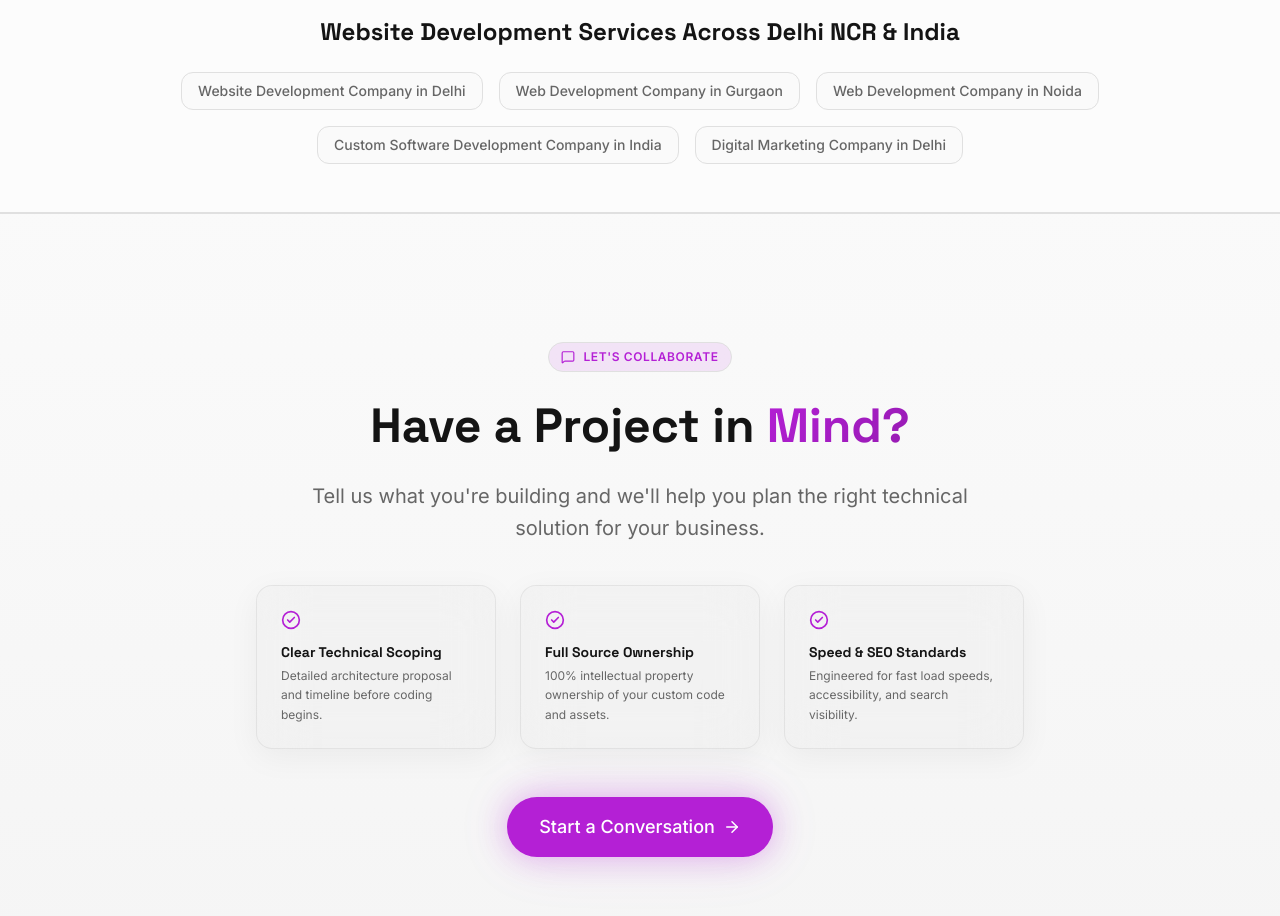
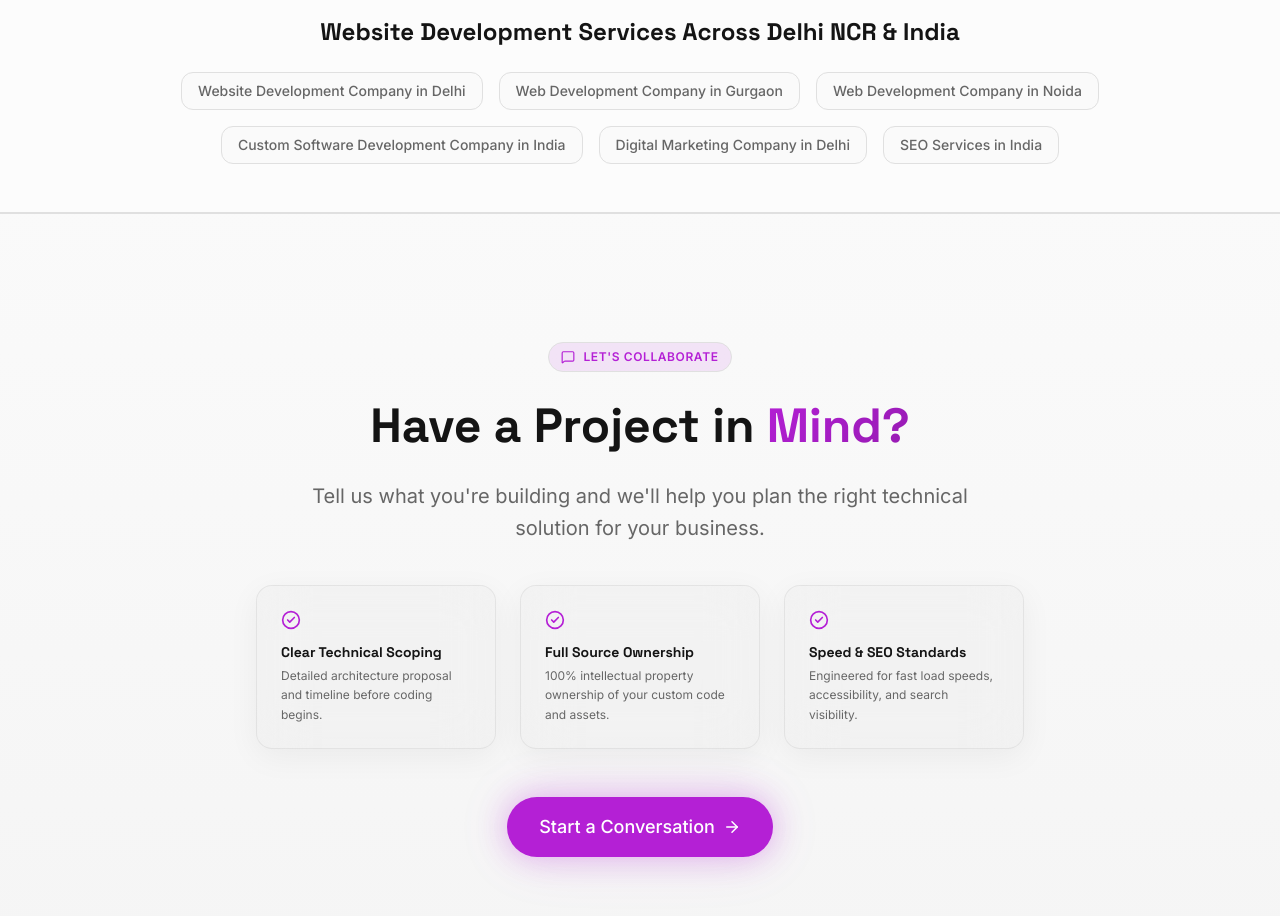
Before and after one commit to osamajmi/ONW_Frontend, a Next.js app: page / in a window 1280 px wide. Shown: the part 5020-5936 px from the top of the page. Built offline with nearby package versions, Linux system fonts and the light colour scheme; no server answers.

Commit message:
Add homepage internal link to SEO services

```diff
--- a/src/app/page.tsx
+++ b/src/app/page.tsx
@@ -157,6 +157,9 @@ export default async function Home() {
             <Link href="/digital-marketing-company-in-delhi" className="px-4 py-2 rounded-xl bg-background border border-border/80 hover:border-primary text-muted-foreground hover:text-primary transition-all">
               Digital Marketing Company in Delhi
             </Link>
+            <Link href="/services/seo-services" className="px-4 py-2 rounded-xl bg-background border border-border/80 hover:border-primary text-muted-foreground hover:text-primary transition-all">
+              SEO Services in India
+            </Link>
           </div>
         </div>
       </section>
```
